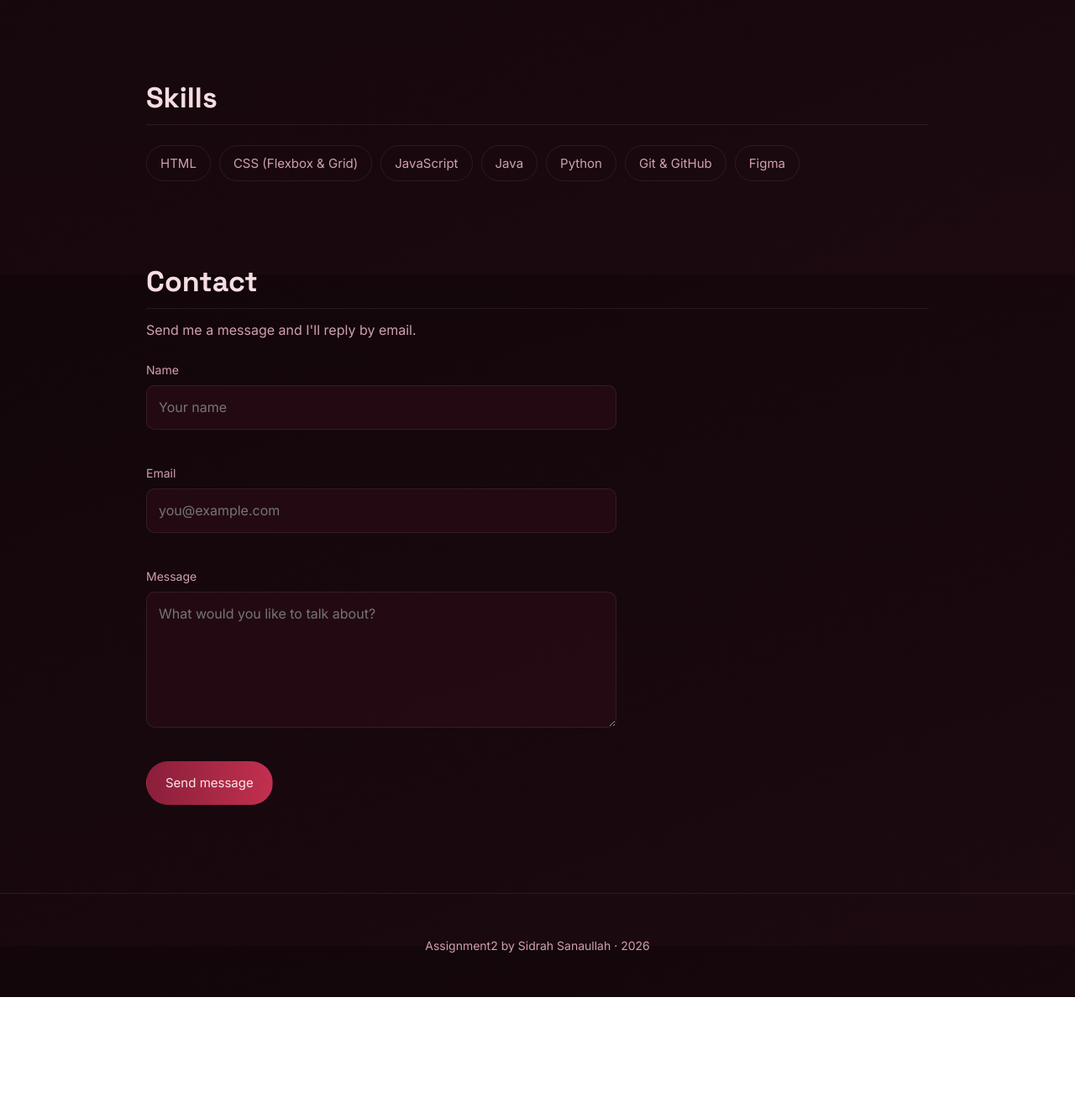
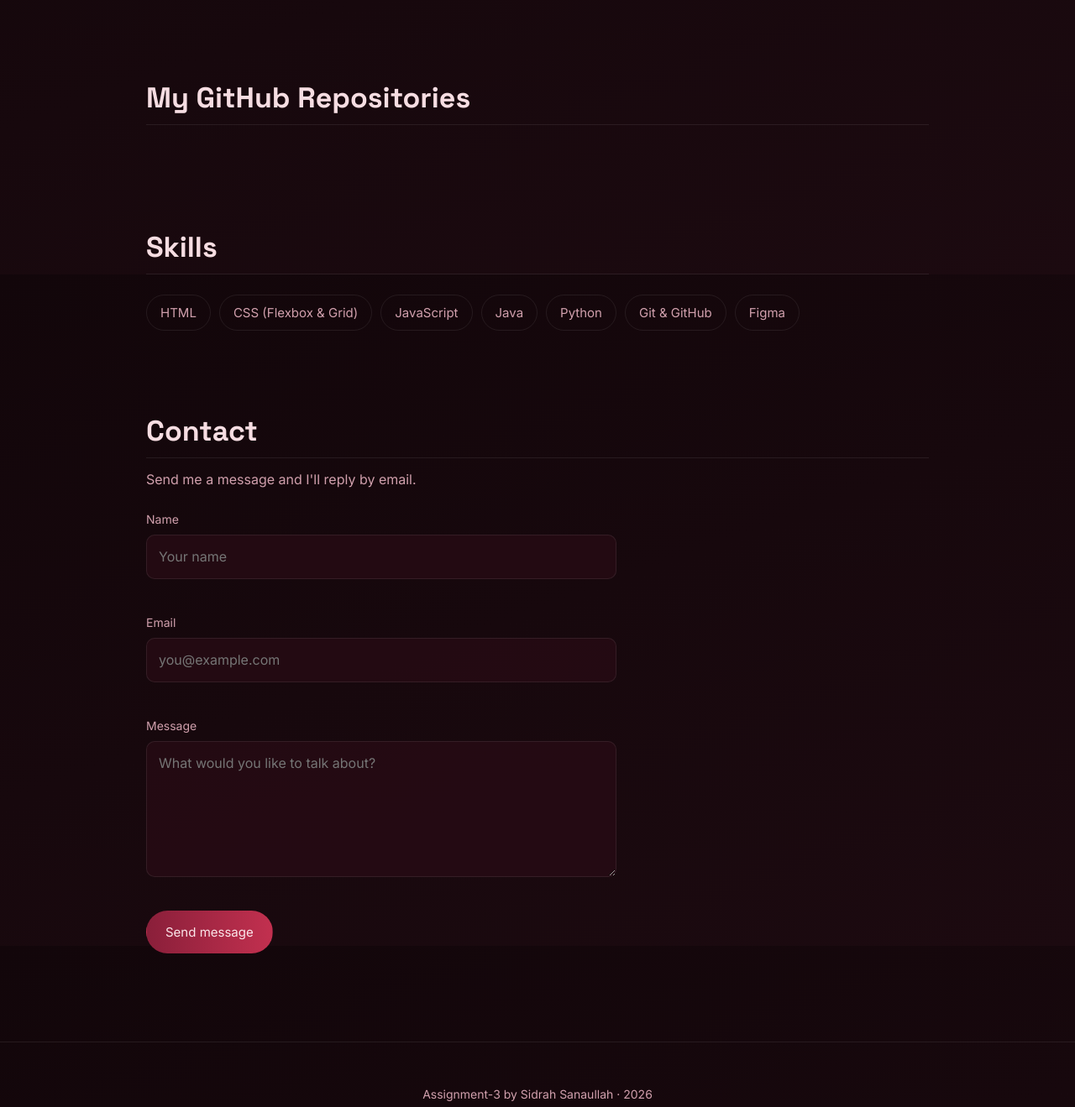
Before and after one commit to sod0905/202462320-sidrahsanaullah-assignment3, a plain HTML site: page index.html in a window 1280 px wide. Shown: the part 1273-2592 px from the top of the page at 84% size. Before the commit the page ends 2461 px from the top, so only its background shows below. Drawn offline with Linux system fonts and the light colour scheme.

Commit message:
emptyheading first

```diff
--- a/index.html
+++ b/index.html
@@ -123,6 +123,13 @@
       </div>
     </section>
 
+    <!-- GITHUB REPOS -->
+    <section class="section" id="github">
+      <h2 class="section__title">My GitHub Repositories</h2>
+      <p id="repoStatus"></p>
+      <div class="grid" id="repoGrid"></div>
+    </section>
+
     <!-- SKILLS -->
     <section class="section" id="skills">
       <h2 class="section__title">Skills</h2>
@@ -170,7 +177,7 @@
   </main>
 
   <footer class="footer">
-    <p>Assignment2 by Sidrah Sanaullah · <span id="year"></span></p>
+    <p>Assignment-3 by Sidrah Sanaullah · <span id="year"></span></p>
   </footer>
 </body>
 
```
Also changed, not shown: js/script.js (line endings or trailing spaces), 1 other file.
